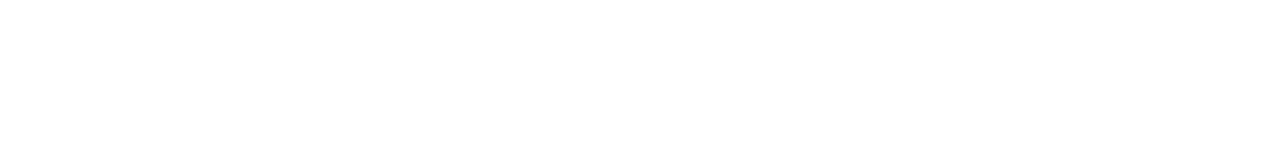
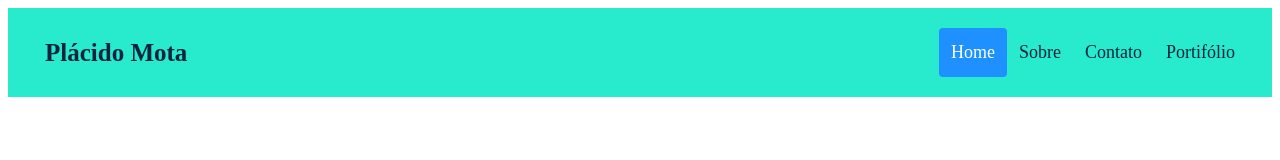
Before and after one commit to placidomota/Front-End, a plain HTML site: page index.html in a window 1280 px wide. Drawn offline with Linux system fonts and the light colour scheme.

Commit message:
cabecalho

```diff
--- a/index.html
+++ b/index.html
@@ -4,9 +4,20 @@
     <meta charset="UTF-8">
     <meta http-equiv="X-UA-Compatible" content="IE=edge">
     <meta name="viewport" content="width=device-width, initial-scale=1.0">
-    <title>John Barbearia</title>
+   <link rel="stylesheet" type="text/css" href="estilo.css" media="screen" />
+
+    <title>Plácido Mota</title>
 </head>
 <body>
+<div class="header">
+    <a href="default" class="logo">Plácido Mota</a>
+    <div class="header-right">
+        <a class="active" href="home">Home</a>
+        <a href="#contato">Sobre</a>
+        <a href="#Sobre">Contato</a>
+        <a href="#Portifólio">Portifólio</a>
+    </div>
+</div>
 
 </body>
 </html>
```
